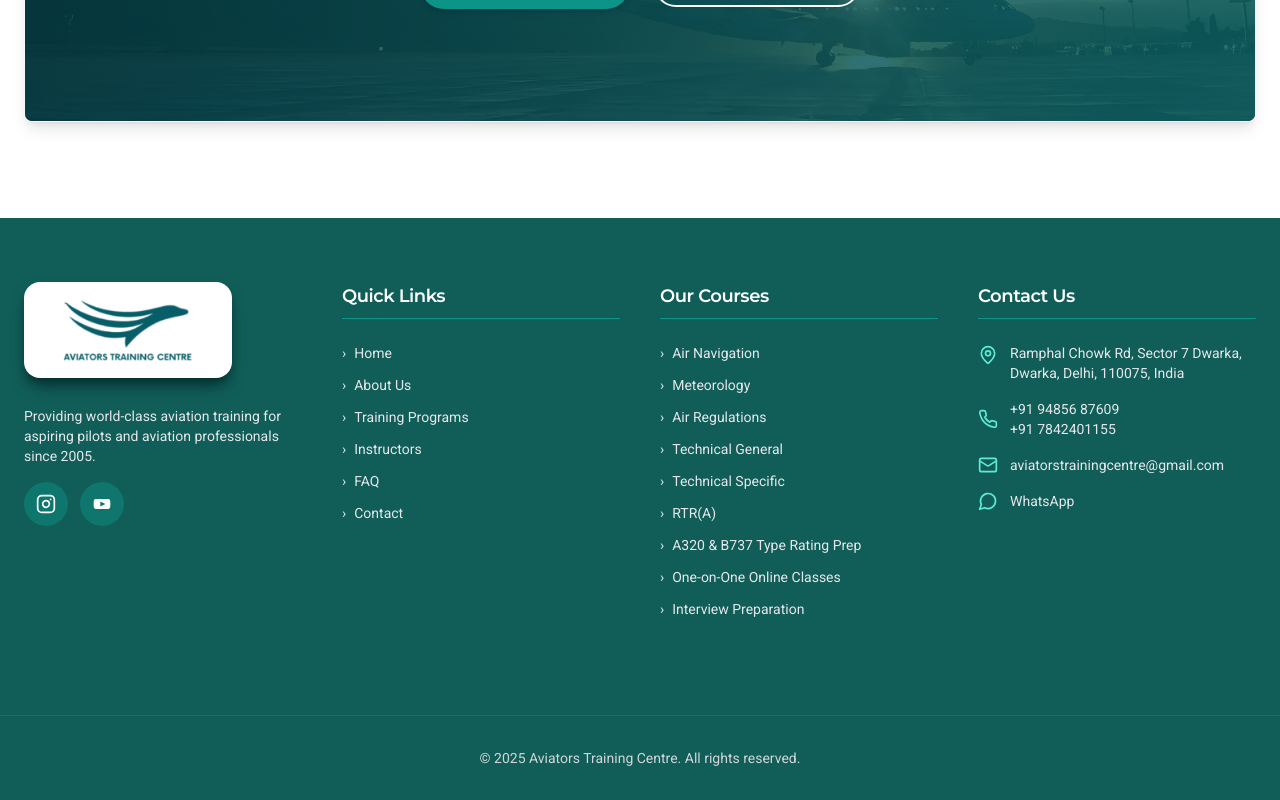
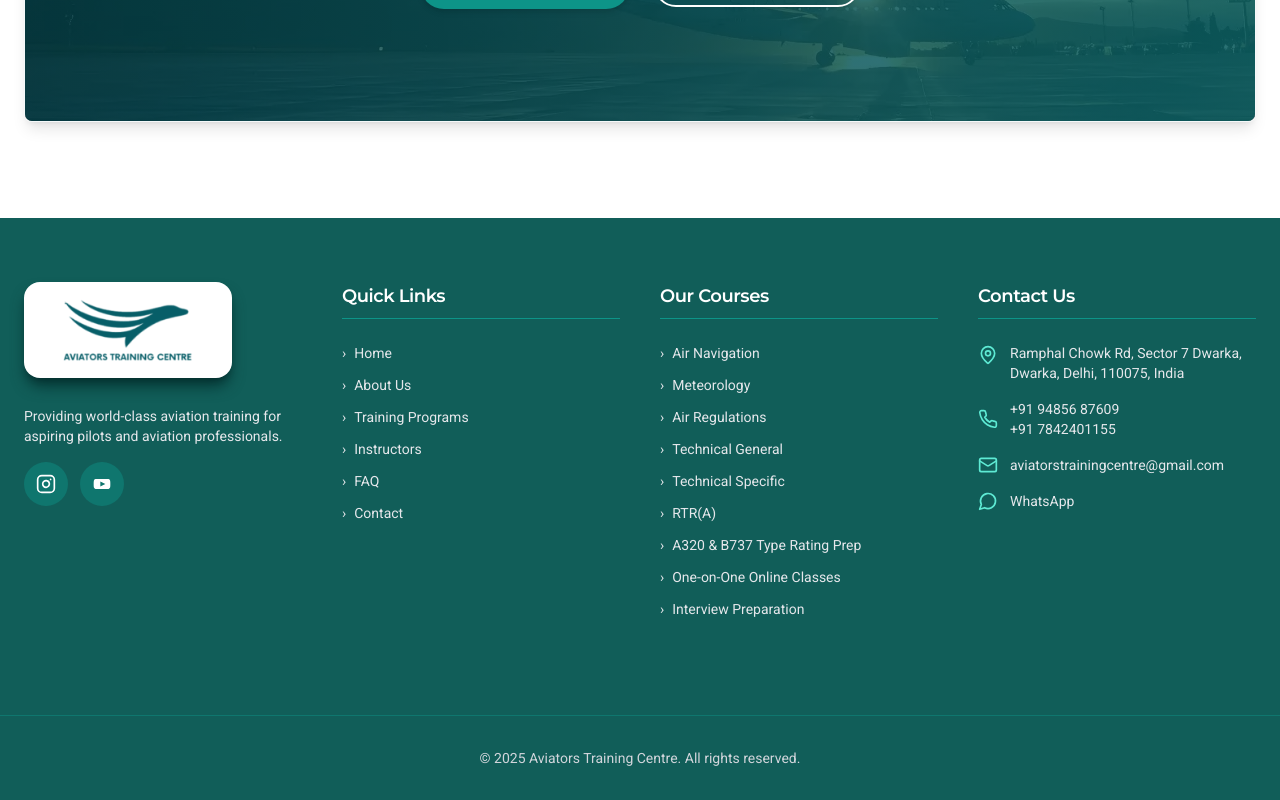
Before and after one commit to AmanSuryavanshi-1/Aviators_Training_Centre, a Next.js app: page / in a window 1280 px wide. Shown: the part 5625-6425 px from the top of the page. Built offline with nearby package versions, Linux system fonts and the light colour scheme.

Commit message:
docs: update README and remove year from footer text
Update the README.md file with a more comprehensive project overview, technical details, and deployment instructions. Simplify the footer text by removing the specific year to avoid future updates.

```diff
--- a/components/layout/Footer.tsx
+++ b/components/layout/Footer.tsx
@@ -27,7 +27,7 @@ const Footer: React.FC = () => {
                 </div>
               </NextLink>
               <p className="text-sm text-gray-200">
-                Providing world-class aviation training for aspiring pilots and aviation professionals since 2005.
+                Providing world-class aviation training for aspiring pilots and aviation professionals.
               </p>
               <div className="flex mt-4 space-x-3">
                 {/* <a href="#" className="p-3 bg-teal-700 rounded-full transition-colors duration-300 hover:bg-teal-600">
```
Also changed, not shown: 1 other file (tests, documents, lock files or other folders).
